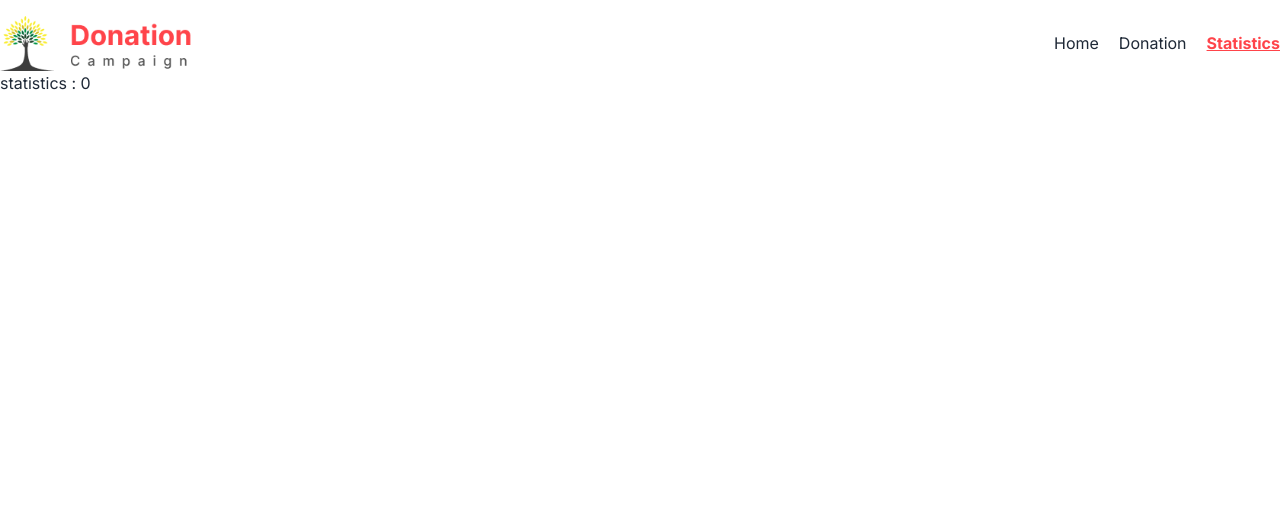
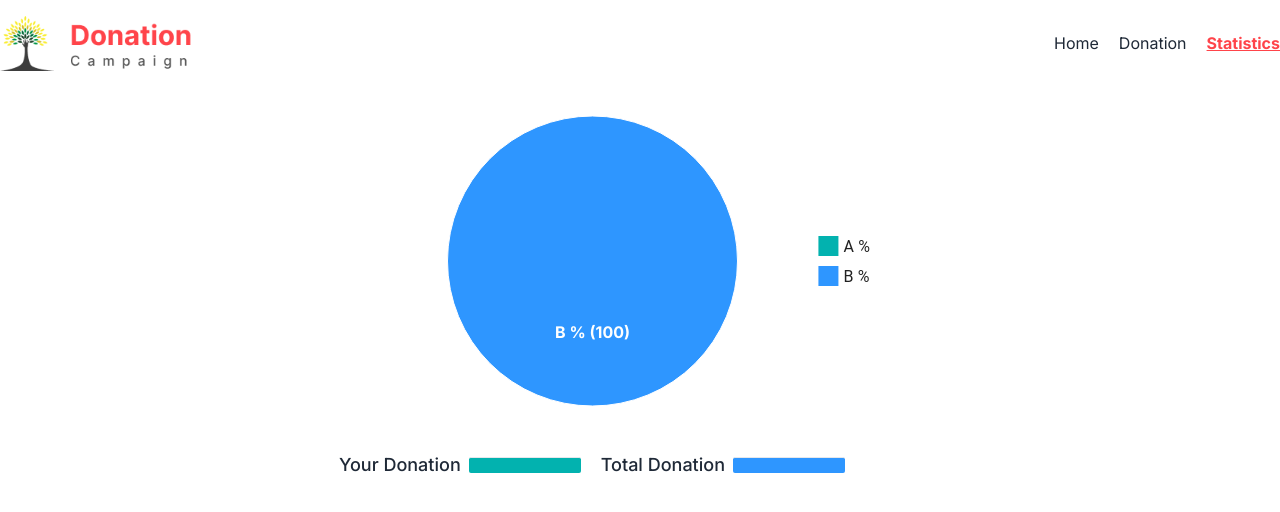
Before and after one commit to ares-oykot/donation-campaign, a React (Vite) app: page /statistics in a window 1280 px wide. Shown: the top 512 px of the page. Built offline with nearby package versions, Linux system fonts and the light colour scheme.

Commit message:
added pai chart

```diff
--- a/package.json
+++ b/package.json
@@ -10,12 +10,18 @@
     "preview": "vite preview"
   },
   "dependencies": {
+    "@emotion/react": "^11.11.1",
+    "@emotion/styled": "^11.11.0",
+    "@mui/material": "^5.14.10",
+    "@mui/styled-engine-sc": "^5.14.10",
+    "@mui/x-charts": "^6.0.0-alpha.12",
     "localforage": "^1.10.0",
     "match-sorter": "^6.3.1",
     "react": "^18.2.0",
     "react-dom": "^18.2.0",
     "react-router-dom": "^6.16.0",
     "sort-by": "^0.0.2",
+    "styled-components": "^5.3.11",
     "sweetalert": "^2.1.2"
   },
   "devDependencies": {
--- a/src/Components/DetailsCard/DetailsCard.jsx
+++ b/src/Components/DetailsCard/DetailsCard.jsx
@@ -7,7 +7,7 @@ const DetailsCard = ({card}) => {
     const detailsBtnBgColor = {backgroundColor: color_for_text};
     return (
         <div>
-            <div style={color} className="flex rounded-r-md">
+            <div style={color} className="flex rounded-l-md rounded-r-md">
                 <div className="rounded-l-md"><img className="rounded-l-md h-full w-full" src={picture_cart} alt=""/></div>
                 <div className="w-full pl-6 py-6">
                     <button className="px-5 rounded" style={btnBgColor}>{category_name}</button>
--- a/src/Pages/Statistics/Statistics.jsx
+++ b/src/Pages/Statistics/Statistics.jsx
@@ -1,16 +1,61 @@
+import { PieChart, pieArcLabelClasses } from "@mui/x-charts/PieChart";
 import { useEffect, useState } from "react";
 import { getStoredCardsId } from "../../Utility/LocalStorage";
+import { Link } from "react-router-dom";
+const Statistics = () => {
+  const [storedDonation, setStoredDonation] = useState([]);
+  useEffect(() => {
+    setStoredDonation(getStoredCardsId());
+  }, []);
+  const total = storedDonation.length;
+  const step1 = 12 / total;
+  const donate = 100 / step1;
+  const remaining = 100 - donate;
+  const A = donate.toFixed(2);
+  const B = remaining.toFixed(2);
+  const data = [
+    { value: A, label: "A %" },
+    { value: B, label: "B %" },
+  ];
 
-const Statistics = () => {
-    const [donation, setDonation] = useState([]);
-    useEffect(() => {
-        setDonation(getStoredCardsId());
-    }, [])
-    return (
-        <div>
-            <h2>statistics : {donation.length}</h2>
+  const size = {
+    width: 500,
+    height: 300,
+  };
+  return (
+    <div >
+      <div className="flex justify-center mt-10">
+        <PieChart
+          series={[
+            {
+              arcLabel: (item) => `${item.label} (${item.value})`,
+              arcLabelMinAngle: 45,
+              data,
+            },
+          ]}
+          sx={{
+            [`& .${pieArcLabelClasses.root}`]: {
+              fill: "white",
+              fontWeight: "bold",
+            },
+          }}
+          {...size}
+        />
+      </div>
+      <div className="flex justify-center mr-24 mt-10">
+        <div className="text-lg font-medium flex gap-5">
+        <div className="flex items-center gap-2">
+            <p>Your Donation </p>
+            <span><Link to="/error"><hr className="w-28 rounded-sm bg-[#02B2AF] h-4 " /></Link></span>
         </div>
-    );
+        <div className="flex items-center gap-2">
+            <p>Total Donation </p>
+            <span><Link to="/error"><hr className="w-28 rounded-sm bg-[#2E96FF] h-4 " /></Link></span>
+        </div>
+        </div>
+      </div>
+    </div>
+  );
 };
 
 export default Statistics;
--- a/src/Router/Route.jsx
+++ b/src/Router/Route.jsx
@@ -2,9 +2,9 @@ import { createBrowserRouter } from "react-router-dom";
 import MainLayout from "../Layouts/MainLayout";
 import Home from "../Pages/Home/Home";
 import Donation from "../Pages/Donation/Donation";
-import Statistics from "../Pages/Statistics/Statistics";
 import Details from "../Components/Details/Details";
 import Error from "../Pages/Error/Error";
+import Statistics from "../Pages/Statistics/Statistics";
 
 const router = createBrowserRouter([
     {
```
Also changed, not shown: 1 other file (tests, documents, lock files or other folders).
